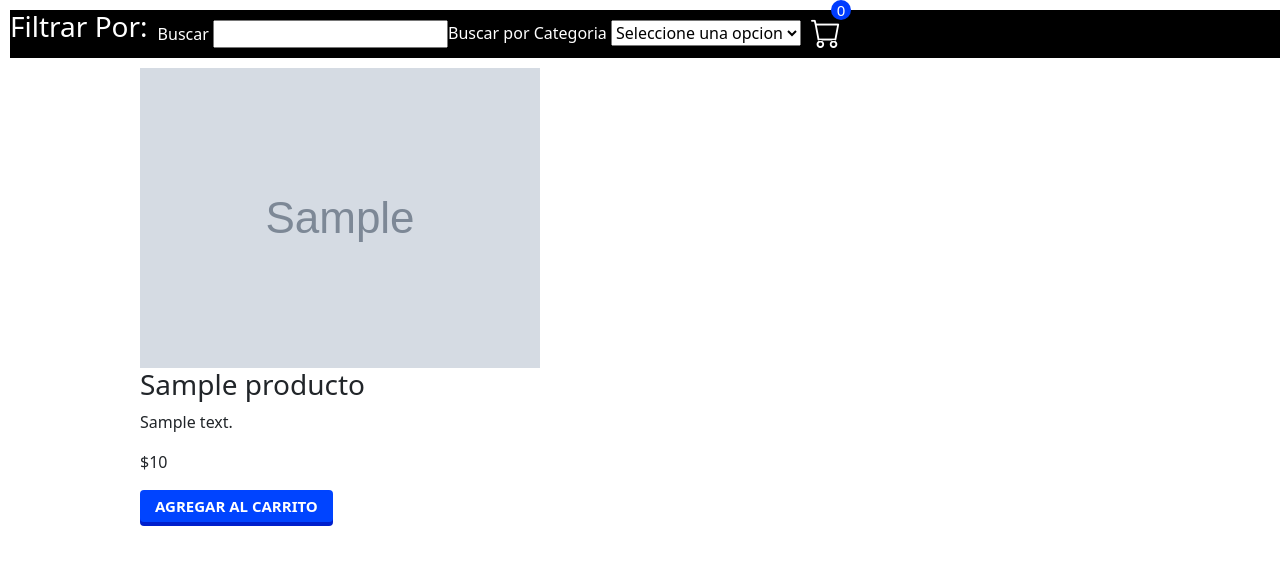
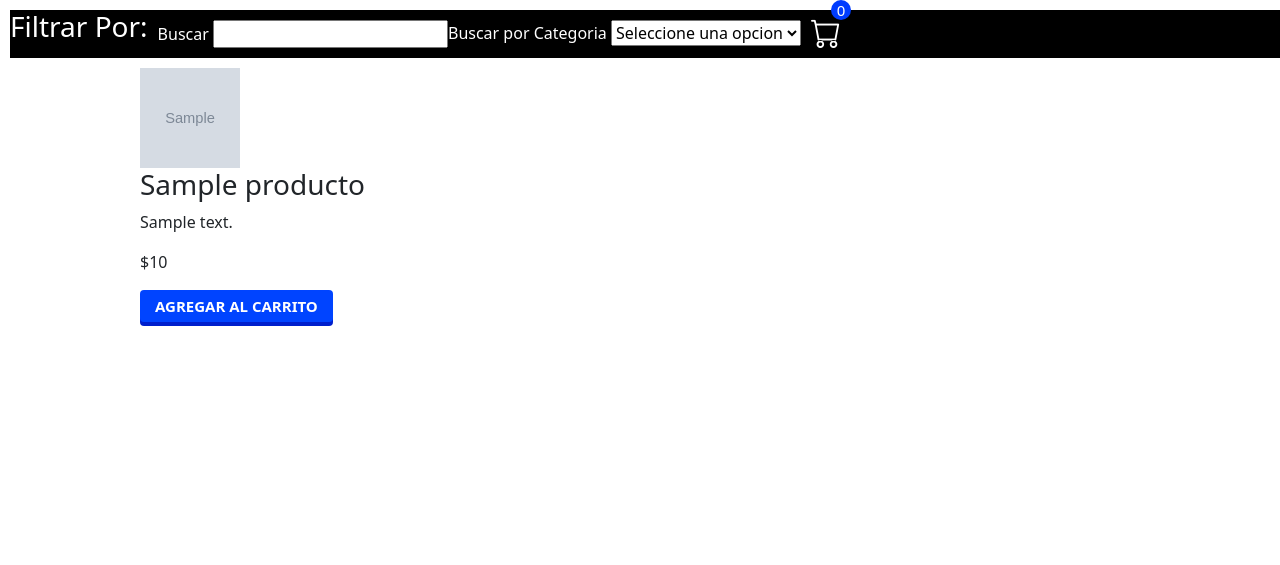
Before and after one commit to NataliaGodoy28/MusicPro, a Django app: page / in a window 1280 px wide. Shown: the part 126-691 px from the top of the page. Run offline with Django 4.2, Linux system fonts and the light colour scheme; tables that the repository leaves empty hold one stand-in row (values such as "Sample post"); grey boxes marked "Sample" are stand-in pictures.

Commit message:
productos agregados

```diff
--- a/core/static/core/css/index.css
+++ b/core/static/core/css/index.css
@@ -199,3 +199,8 @@
     box-shadow: 0 2px #000f99;
     transform: translateY(2px);
   }
+
+  .product img{
+  width:100px;
+  height: 100px;
+}
```
Also changed, not shown: core/migrations/0002_producto.py (added), media/productos/amplificador_V2UrPmu.jpg (added), media/productos/bajo2.jpg (added), media/productos/guitarra1.jpg (added).
